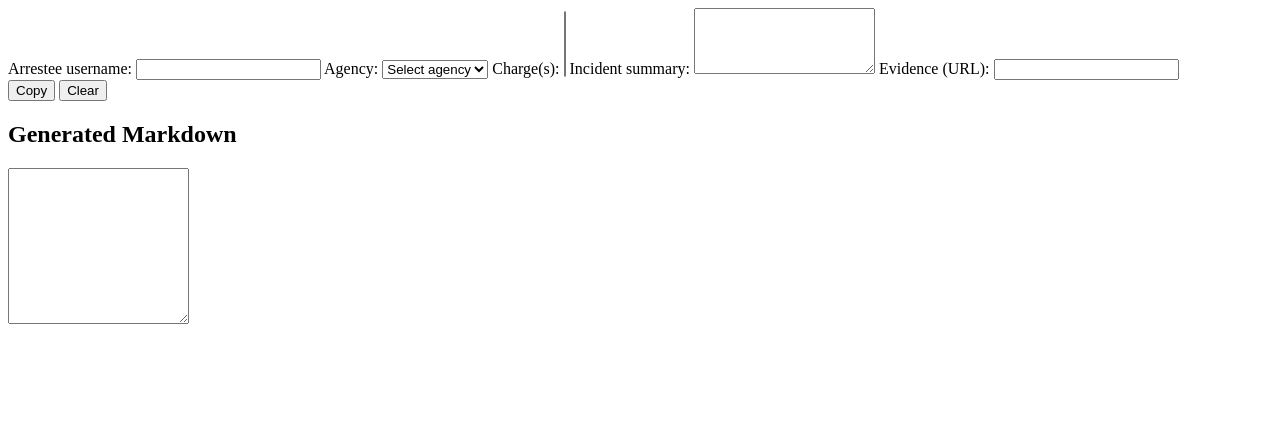
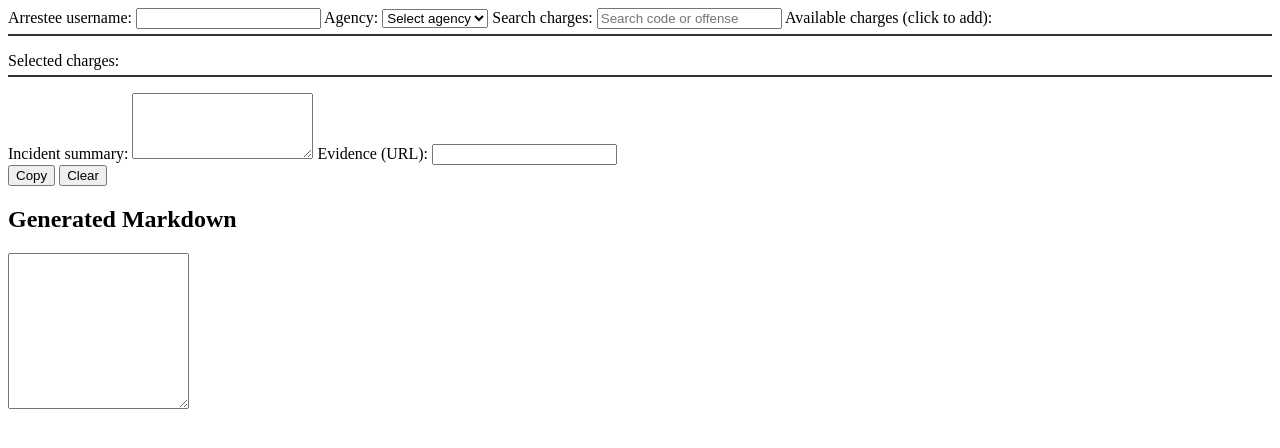
Before and after one commit to berkarrests/berkarrests.github.io, a plain HTML site: page index.html in a window 1280 px wide. Drawn offline with Linux system fonts and the light colour scheme.

Commit message:
Update index.html

```diff
--- a/index.html
+++ b/index.html
@@ -24,8 +24,18 @@
 </label>
 
 <label>
-  Charge(s):
-  <select id="charges" multiple></select>
+  Search charges:
+  <input type="text" id="chargeSearch" placeholder="Search code or offense">
+</label>
+
+<label>
+  Available charges (click to add):
+  <ul id="chargeList" class="charge-list"></ul>
+</label>
+
+<label>
+  Selected charges:
+  <ul id="selectedCharges" class="selected-list"></ul>
 </label>
 
 <label>
@@ -46,6 +56,6 @@
 <h2>Generated Markdown</h2>
 <textarea id="output" readonly rows="10"></textarea>
 
-<script src="script.js"></script>
+<script src="main.js"></script>
 </body>
 </html>
```
